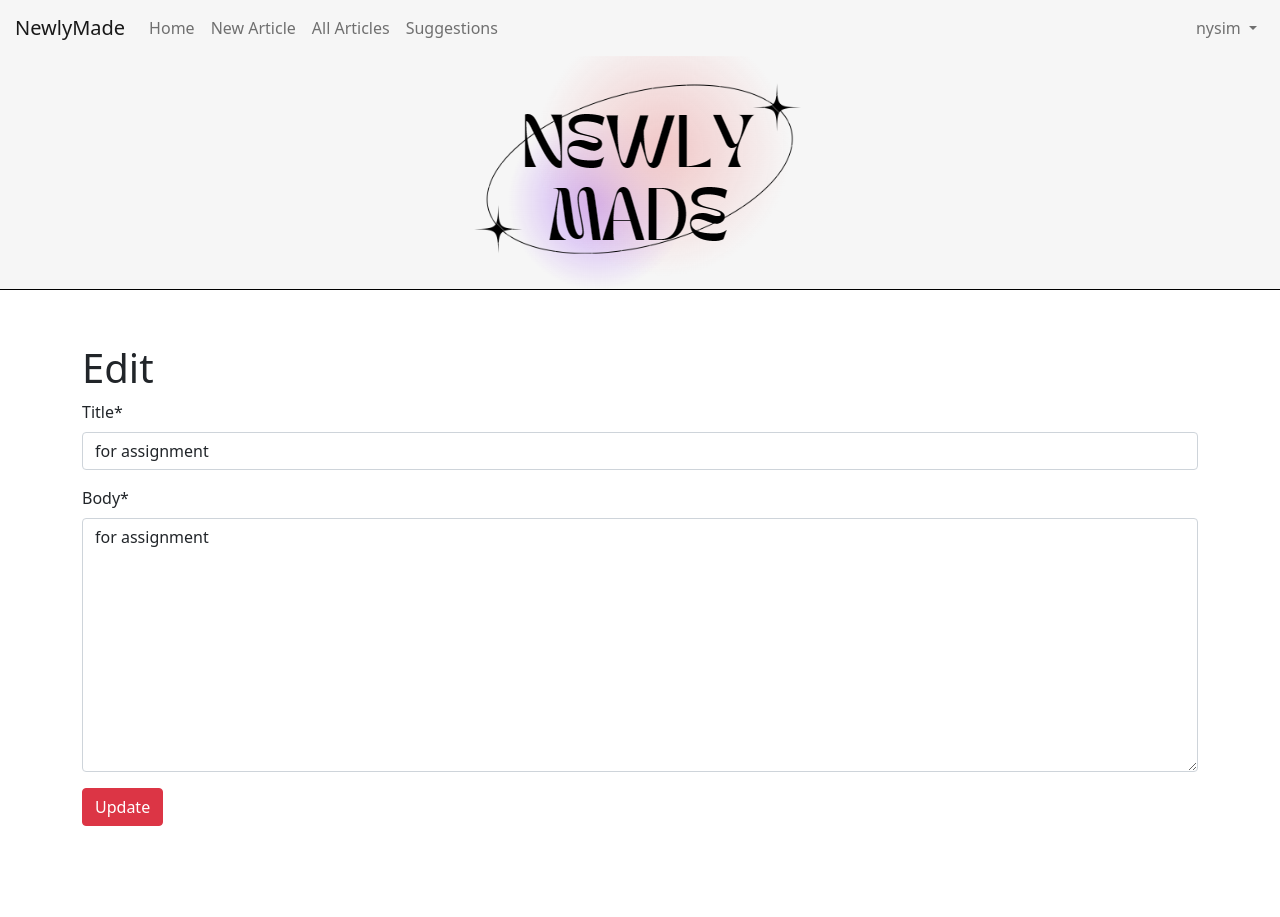
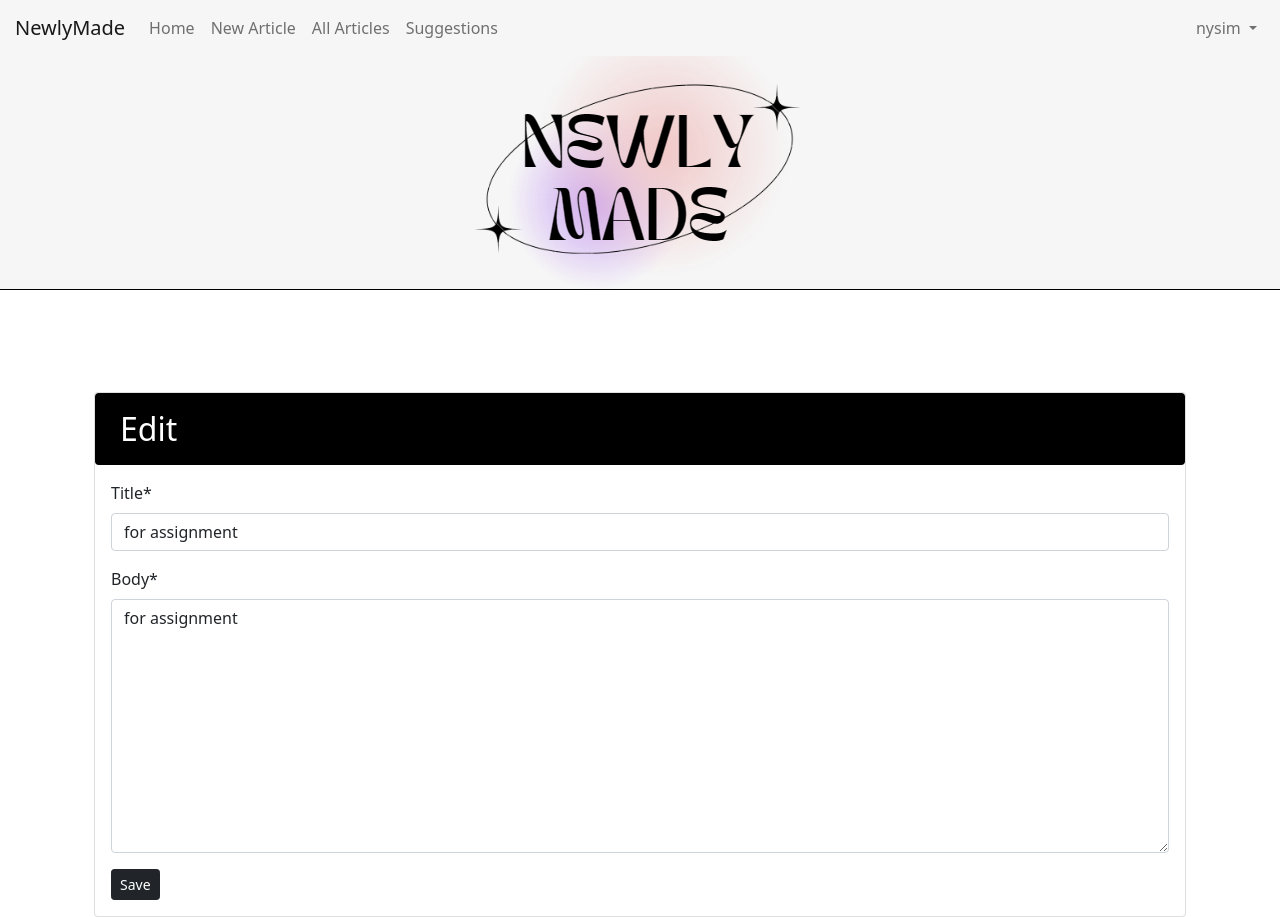
Before and after one commit to nyjames/newly_made, a Django app: page /articles/32/edit/ in a window 1280 px wide. Before the commit the page ends 826 px from the top, so only its background shows below. Run offline with Django 4.2, Linux system fonts and the light colour scheme; a user stored in the database is signed in; data comes from the database, SQL or seed files in the repository; both versions use the stored data as it was after the commit; parts of the project's set-up code (start-up, migrations or seed data) failed here and were passed over; some libraries are stand-ins or nearby versions.

Commit message:
added edit/delete button to details page, edited design of edit page to match details page.

```diff
--- a/templates/article_detail.html
+++ b/templates/article_detail.html
@@ -11,6 +11,8 @@
             </div>
             <div class="card-body">
                 <p>{{ object.body }}</p>
+                <a href="{% url 'article_delete' article.pk %}" class="btn btn-dark btn-sm">Delete Article</a>
+                <a href="{% url 'article_edit' article.pk %}" class="btn btn-dark btn-sm">Edit Article</a>
             </div>
         </div>
     </div>
@@ -27,7 +29,7 @@
 
     <div class="card-body">
         <div class="card" style="background-color: #f0f0f0; color: black; padding-top: 1rem; padding-bottom: 1rem; padding-left: 1.5rem; padding-right: 1.5rem;">
-            <h4 class="mb-3">Add a comment</h4>
+            <h4 class="mb-3">Add a Comment</h4>
             <form actions="" method="post" class="comment-form">{% csrf_token %}
                 {{ form|crispy }}
                 <button class="btn btn-dark btn-sm" type="submit">Post Comment</button>
--- a/templates/article_edit.html
+++ b/templates/article_edit.html
@@ -3,10 +3,20 @@
 {% extends "base.html" %}
 {% load crispy_forms_tags %}
 
+
 {% block content %}
-<h1>Edit</h1>
-<form action="" method="post"> {% csrf_token %}
-    {{ form|crispy }}
-    <button class="btn btn-danger ml-2" type="submit">Update</button>
-</form>
-{% endblock %}
+<div class="container mt-5">
+    <div class="card">
+        <div class="card" style="background-color: #000000; color: white; padding-top: 1rem; padding-bottom: 1rem; padding-left: 1.5rem; padding-right: 1.5rem;">
+            <h2 class="mb-0">Edit</h2>
+        </div>
+        <div class="card-body">
+            <form action="" method="post" class="needs-validation" novalidate>
+                {% csrf_token %}
+                {{ form|crispy }}
+                <button class="btn btn-dark btn-sm" type="submit">Save</button>
+            </form>
+        </div>
+    </div>
+</div>
+{% endblock content %}
--- a/templates/article_list.html
+++ b/templates/article_list.html
@@ -3,7 +3,7 @@
 {% load static %}
 
 {% block title %}
-    Articles
+    NewlyMade
 {% endblock title %}
 
 {% block content %}
@@ -73,7 +73,7 @@
                         <li class="comment"> <strong style="color: black">{{ comment.author }}</strong>: {{ comment }}</li>
                         {% endfor %}
                     </ul>
-                    <a href="{% url 'article_detail' article.pk %}" class="btn btn-dark btn-sm">Add comment</a>
+                    <a href="{% url 'article_detail' article.pk %}" class="btn btn-dark btn-sm">Add Comment</a>
                     {% if article.author == request.user %}
                         <a href="{% url 'article_delete' article.pk %}" class="btn btn-dark btn-sm">Delete Article</a>
                         <a href="{% url 'article_edit' article.pk %}" class="btn btn-dark btn-sm">Edit Article</a>
```
Also changed, not shown: db.sqlite3.
